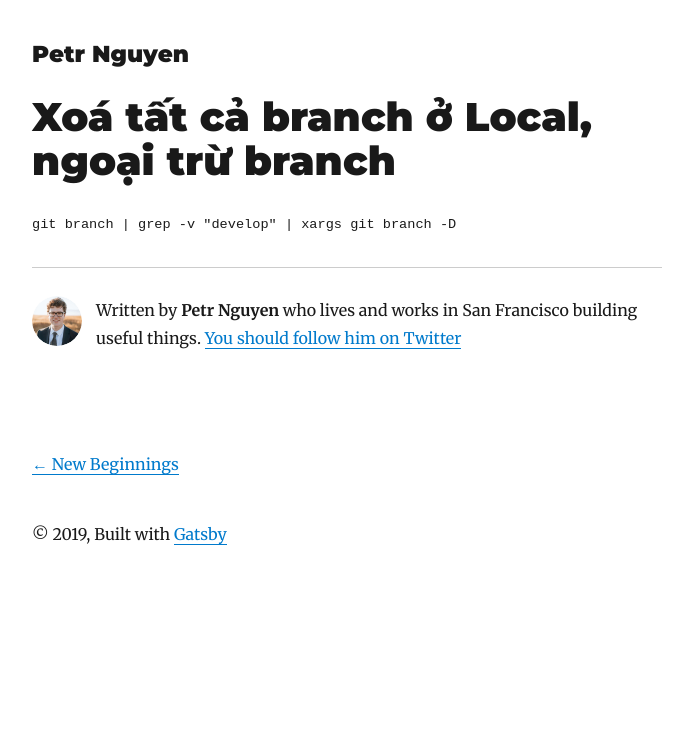
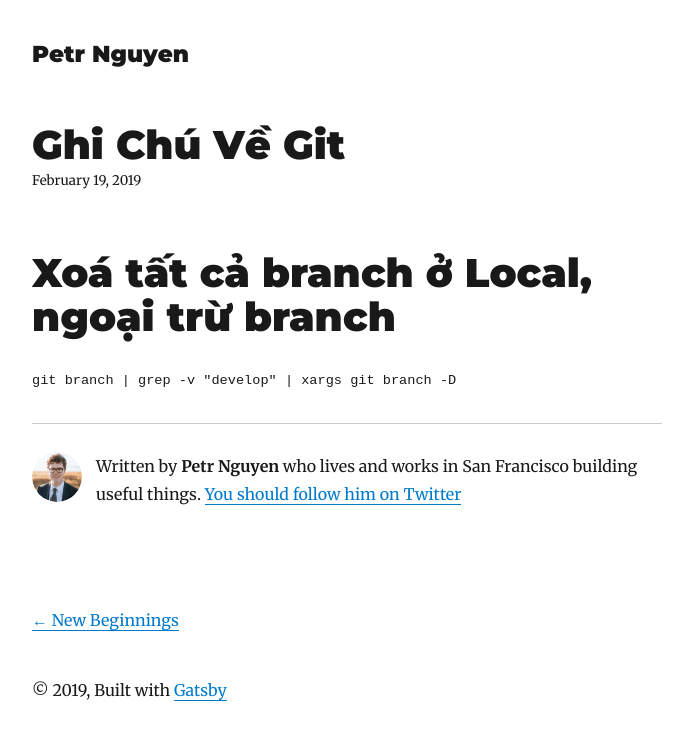
Before and after one commit to aimcoder/sieu.vn, a Gatsby site: page /git-noted/ in a window 1280 px wide. Shown: the whole page, without its empty margins (293-986 px from the left). Built offline with nearby package versions, Linux system fonts and the light colour scheme; Gatsby itself is replaced by a stand-in of ours; some packages are replaced by stand-ins of ours; code samples lack their colours.

Commit message:
Update index.md

````diff
--- a/content/blog/git-noted/index.md
+++ b/content/blog/git-noted/index.md
@@ -1,3 +1,8 @@
+---
+title: Ghi Chú Về Git
+date: "2019-02-19T08:47:05.284Z"
+---
+
 # Xoá tất cả branch ở Local, ngoại trừ branch
 
 ```
````
